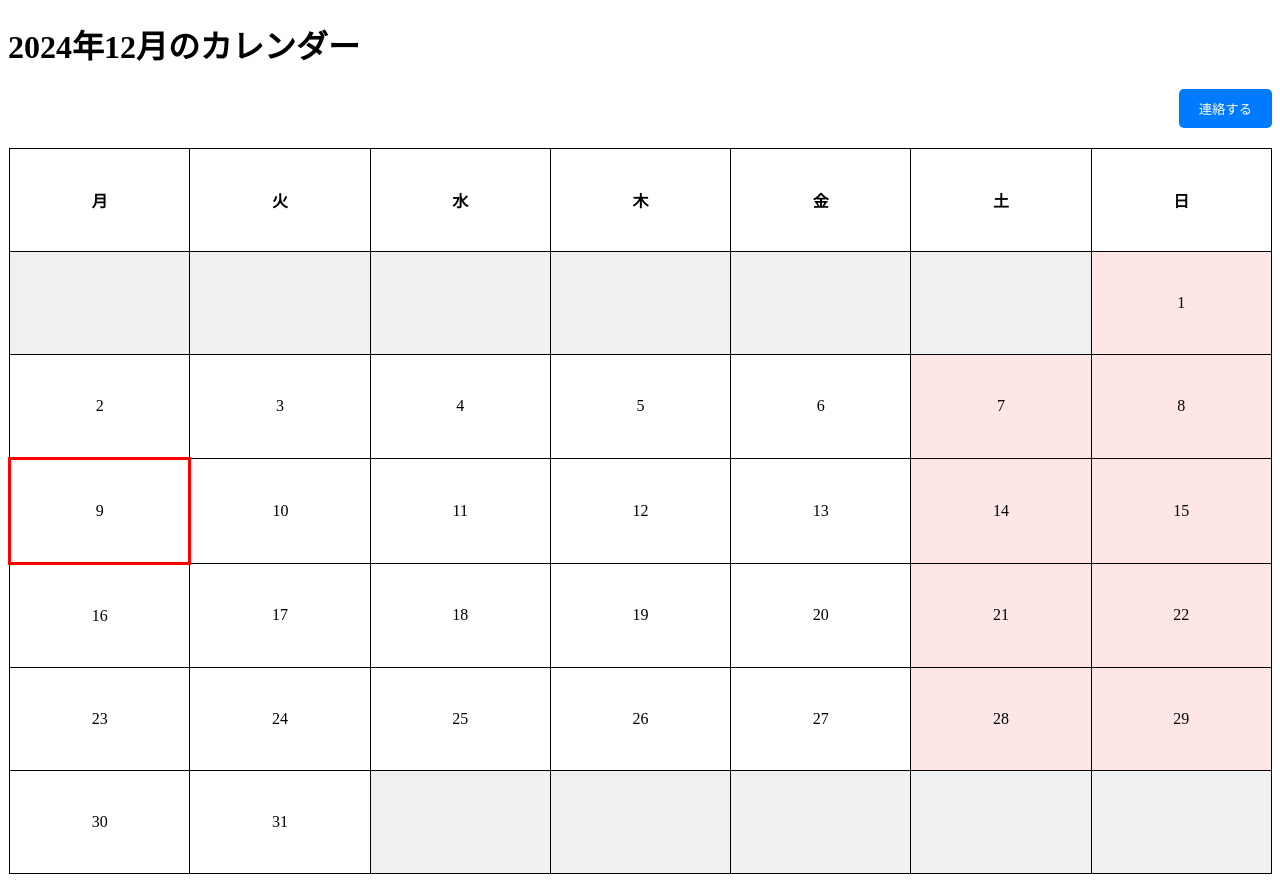
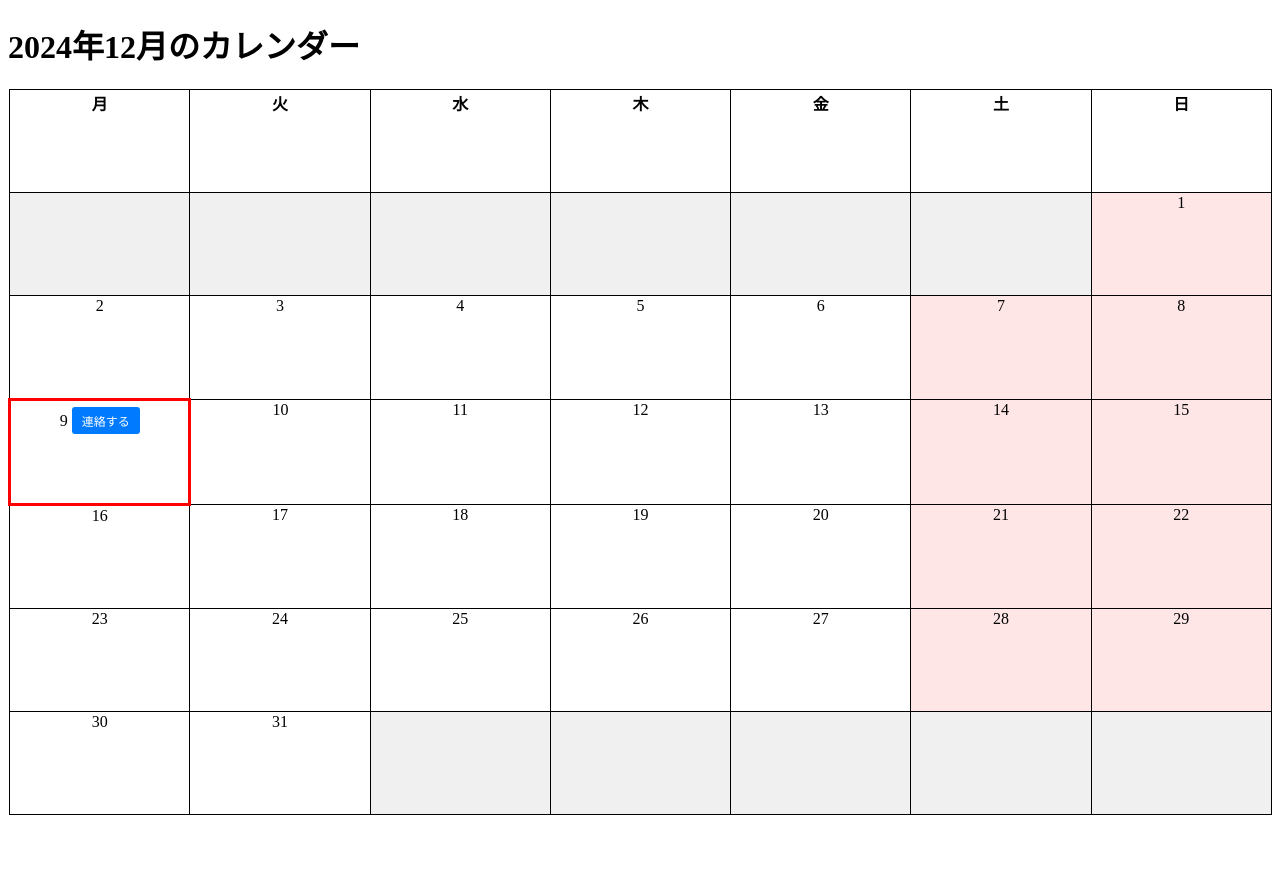
Before and after one commit to honjobunseki/flask-attendance-app, a Flask app: page / in a window 1280 px wide. After the commit the page ends 815 px from the top, so only its background shows below. Run offline with Flask 3, Linux system fonts and the light colour scheme.

Commit message:
Update calendar.html

```diff
--- a/templates/calendar.html
+++ b/templates/calendar.html
@@ -14,9 +14,11 @@
             text-align: center;
             width: 14.28%;
             height: 100px;
+            vertical-align: top;
         }
         .today {
             border: 3px solid red;
+            position: relative;
         }
         .empty {
             background-color: #f0f0f0;
@@ -27,16 +29,20 @@
         .weekend {
             background-color: #ffe6e6;
         }
+        .today button {
+            margin-top: 5px;
+            padding: 5px 10px;
+            background-color: #007bff;
+            color: white;
+            border: none;
+            border-radius: 3px;
+            cursor: pointer;
+            font-size: 12px;
+        }
     </style>
 </head>
 <body>
     <h1>{{ year }}年{{ month }}月のカレンダー</h1>
-    <!-- 連絡するボタン -->
-    <div style="margin-bottom: 20px; text-align: right;">
-        <button onclick="window.location.href='mailto:example@example.com';" style="padding: 10px 20px; background-color: #007bff; color: white; border: none; border-radius: 5px; cursor: pointer;">
-            連絡する
-        </button>
-    </div>
     <table>
         <thead>
             <tr>
@@ -56,7 +62,10 @@
                 {% if day == 0 %}
                 <td class="empty"></td>
                 {% elif day == today %}
-                <td class="today">{{ day }}</td>
+                <td class="today">
+                    {{ day }}
+                    <button onclick="window.location.href='mailto:example@example.com';">連絡する</button>
+                </td>
                 {% elif loop.index0 in holidays %}
                 <td class="holiday">{{ day }}</td>
                 {% elif loop.index0 % 7 == 5 or loop.index0 % 7 == 6 %}
```
